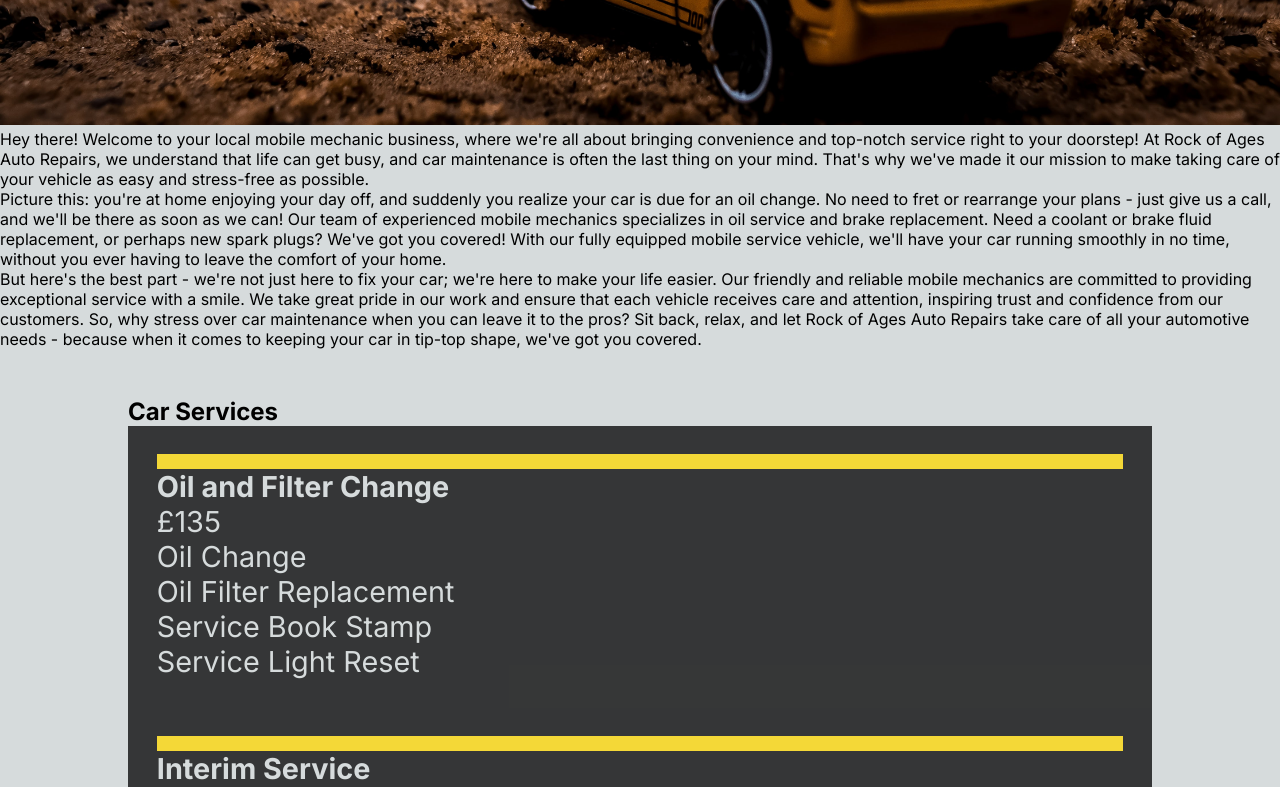
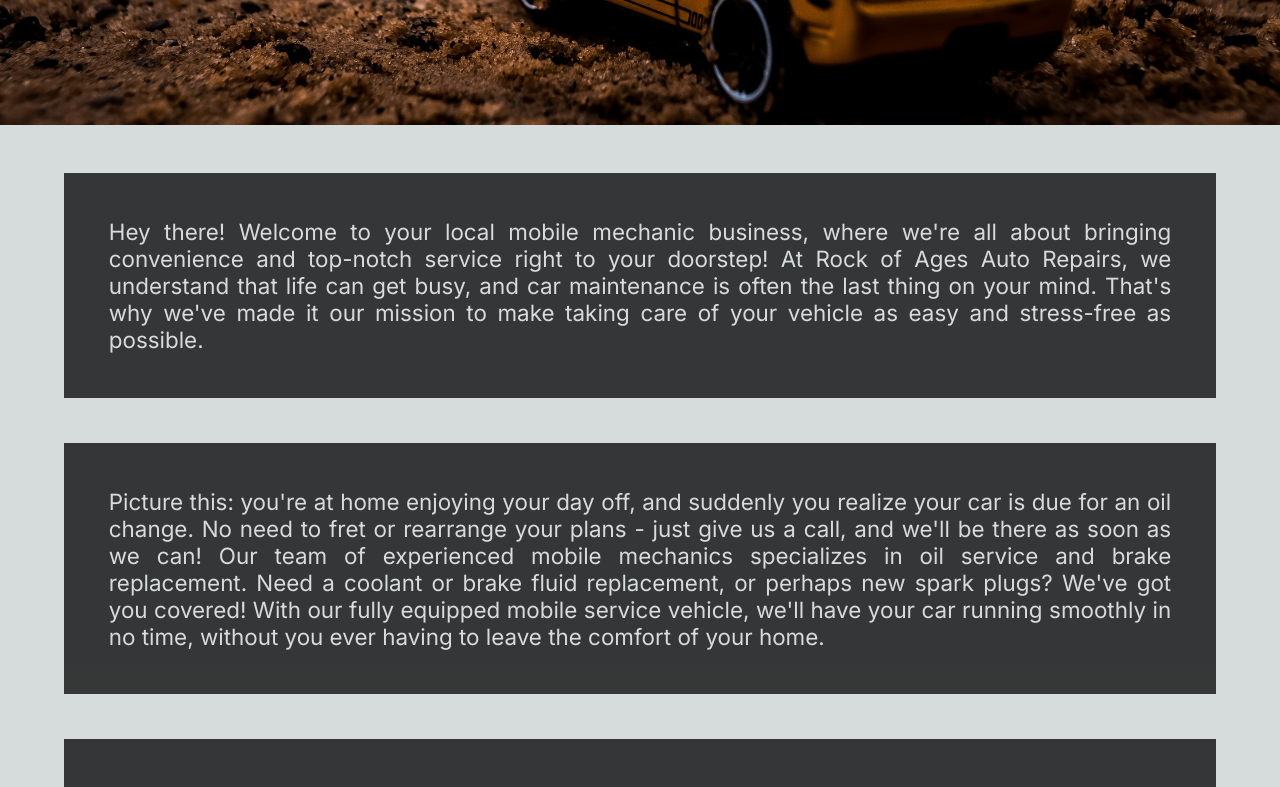
Before and after one commit to Cat4848/rock-of-ages-car-repairs, a Next.js app: page / in a window 1280 px wide. Shown: the part 860-1647 px from the top of the page. Built offline with nearby package versions, Linux system fonts and the light colour scheme.

Commit message:
style:added-content-style

```diff
--- a/components/TextContent.tsx
+++ b/components/TextContent.tsx
@@ -1,7 +1,17 @@
 import styled from "styled-components";
+import color from "@/lib/color";
 
 const Wrapper = styled.div``;
-const Paragraph = styled.p``;
+const Paragraph = styled.p`
+  margin: 2em 0;
+  padding: 2em;
+  font-size: 1.4em;
+  text-align: justify;
+  background: black;
+  opacity: 0.75;
+  color: ${color.silver};
+  width: 90vw;
+`;
 
 interface ITextContent {
   text: string;
```
